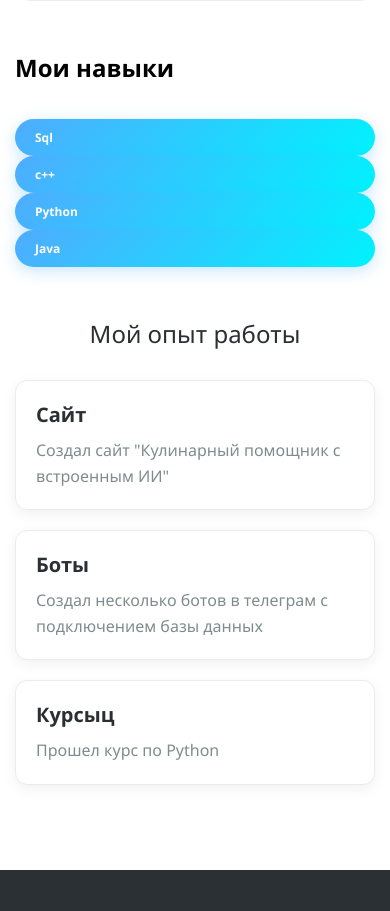
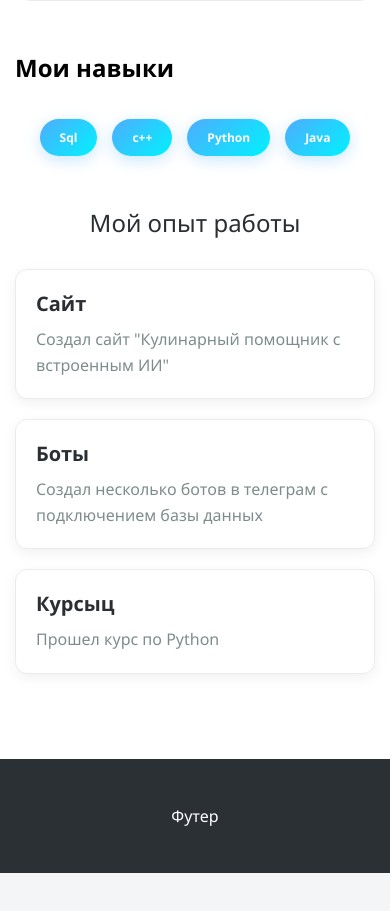
Before and after one commit to PavelFarniev/untitled2, a website built with Vite: page index_v1.html in a window 390 px wide. Shown: the part 972-1883 px from the top of the page. After the commit the page ends 1845 px from the top, so only its background shows below. Built offline with nearby package versions, Linux system fonts and the light colour scheme.

Commit message:
9-10 практика исправленная

```diff
--- a/style/styles.css
+++ b/style/styles.css
@@ -123,6 +123,14 @@ body {
     margin: 30px 0;
 }
 
+.skills-grid {
+    display: flex;
+    justify-content: center;
+    flex-wrap: wrap;
+    gap: 15px;
+    width: 100%;
+}
+
 .skill-tag {
     background: linear-gradient(135deg, #4facfe 0%, #00f2fe 100%);
     color: white;
@@ -164,6 +172,12 @@ body {
 
 .experience-card:hover {
     transform: translateY(-2px);
+}
+
+.news-page .experience-card,
+.practices-page .experience-card {
+    padding: 35px;
+    margin: 30px 0;
 }
 
 .experience-title {
@@ -631,6 +645,11 @@ dialog {
         flex-direction: column;
     }
 
+    .skills-grid {
+        flex-direction: row;
+        justify-content: center;
+    }
+
     .products-section {
         grid-template-columns: 1fr;
     }
```
Also changed, not shown: pages/news.html (+1 -1 lines), pages/practices.html (+1 -1 lines).
